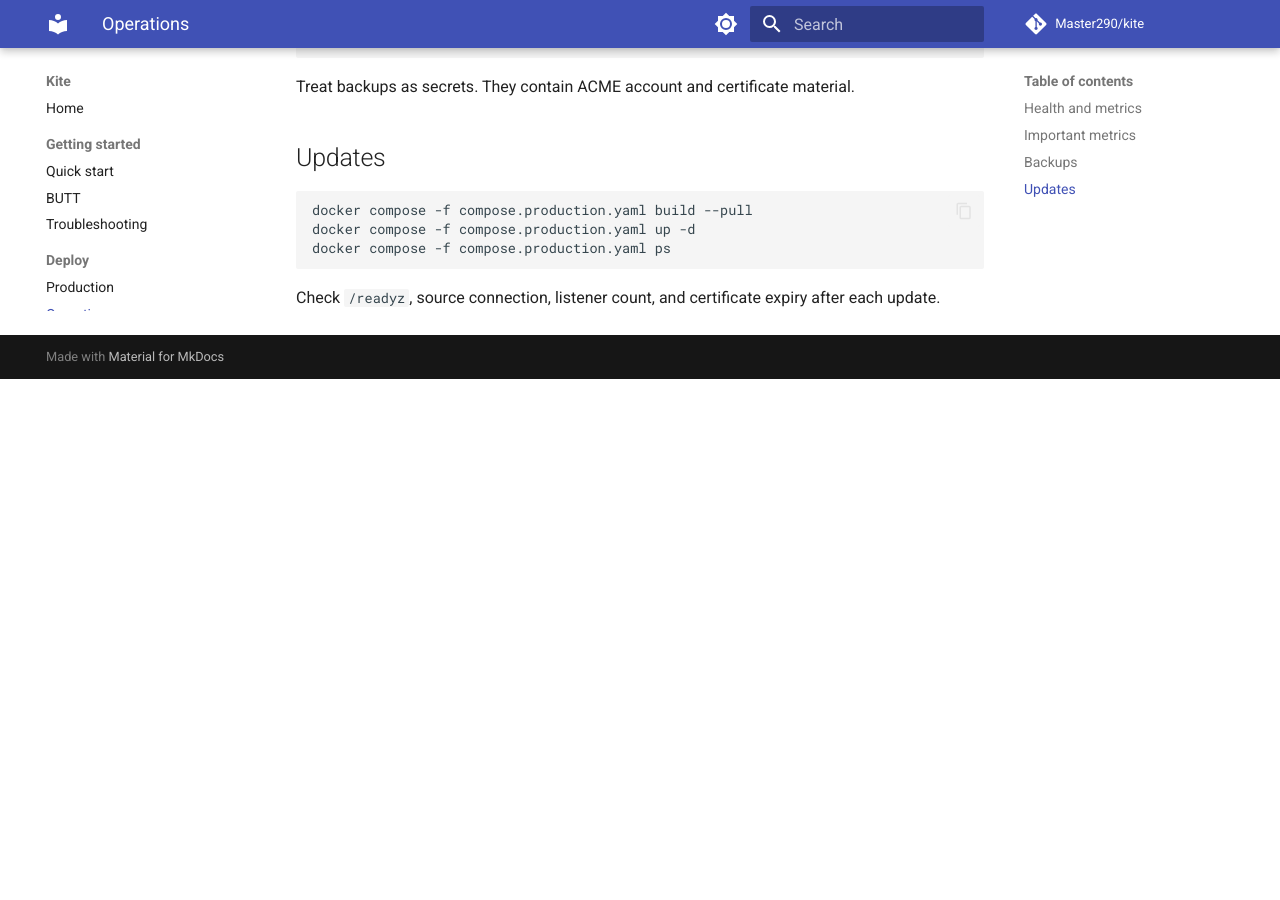
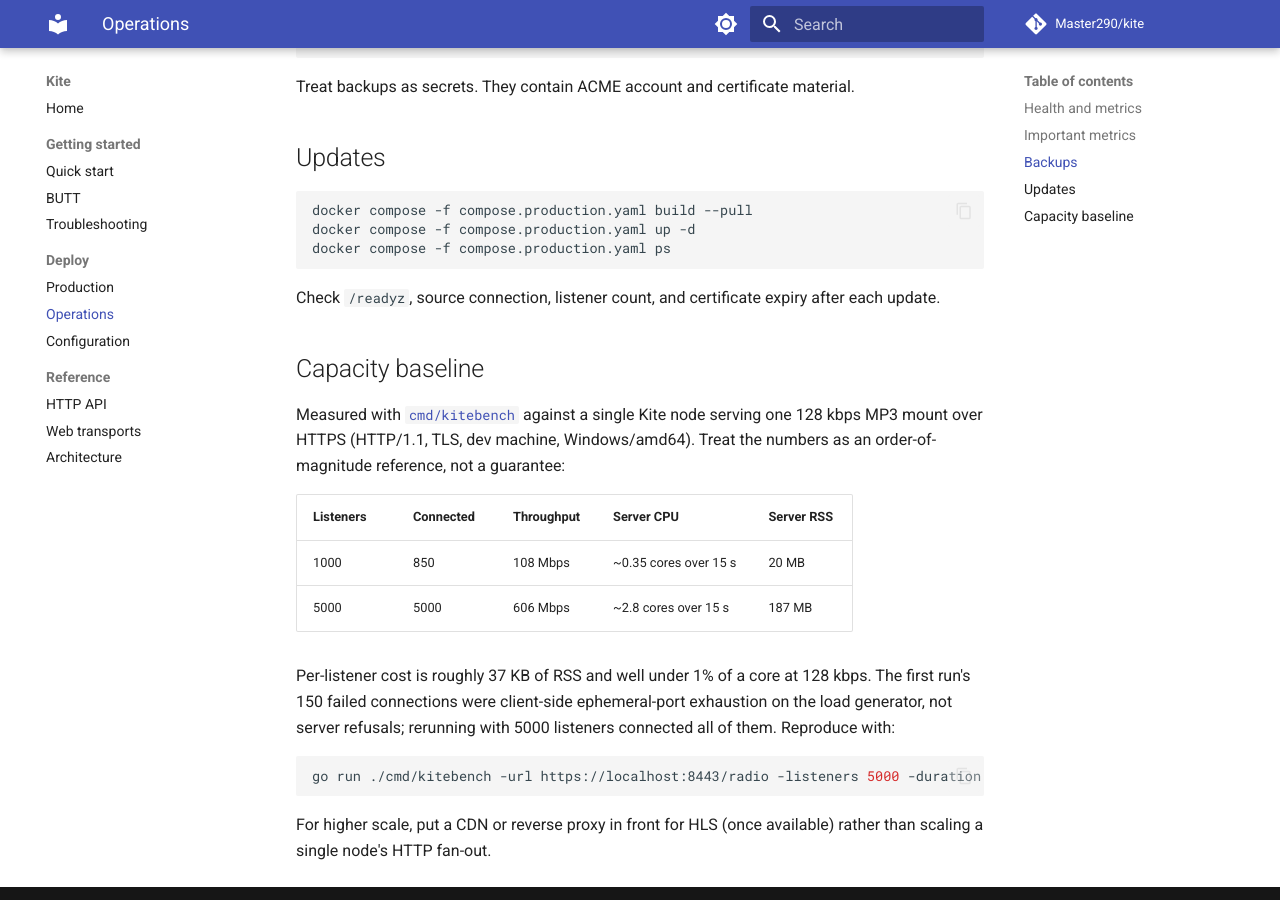
Before and after one commit to Master290/kite, an MkDocs documentation site: the page built from docs/operations.md, in a window 1280 px wide and 900 px high, scrolled down 1119 px. Built offline with MkDocs 1.6.1 and Material for MkDocs 9.7.7, drawn with Linux system fonts in a browser that asks for light colours; comment, search, counter and statistics services are not loaded; before the commit the page ends 1498 px from its top, so only the background shows below that.

Commit message:
docs: add single-node capacity baseline

````diff
--- a/docs/operations.md
+++ b/docs/operations.md
@@ -50,3 +50,20 @@ docker compose -f compose.production.yaml ps
 ```
 
 Check `/readyz`, source connection, listener count, and certificate expiry after each update.
+
+## Capacity baseline
+
+Measured with [`cmd/kitebench`](../cmd/kitebench/main.go) against a single Kite node serving one 128 kbps MP3 mount over HTTPS (HTTP/1.1, TLS, dev machine, Windows/amd64). Treat the numbers as an order-of-magnitude reference, not a guarantee:
+
+| Listeners | Connected | Throughput | Server CPU | Server RSS |
+| --- | --- | --- | --- | --- |
+| 1000 | 850 | 108 Mbps | ~0.35 cores over 15 s | 20 MB |
+| 5000 | 5000 | 606 Mbps | ~2.8 cores over 15 s | 187 MB |
+
+Per-listener cost is roughly 37 KB of RSS and well under 1% of a core at 128 kbps. The first run's 150 failed connections were client-side ephemeral-port exhaustion on the load generator, not server refusals; rerunning with 5000 listeners connected all of them. Reproduce with:
+
+```bash
+go run ./cmd/kitebench -url https://localhost:8443/radio -listeners 5000 -duration 15s -insecure
+```
+
+For higher scale, put a CDN or reverse proxy in front for HLS (once available) rather than scaling a single node's HTTP fan-out.
````
